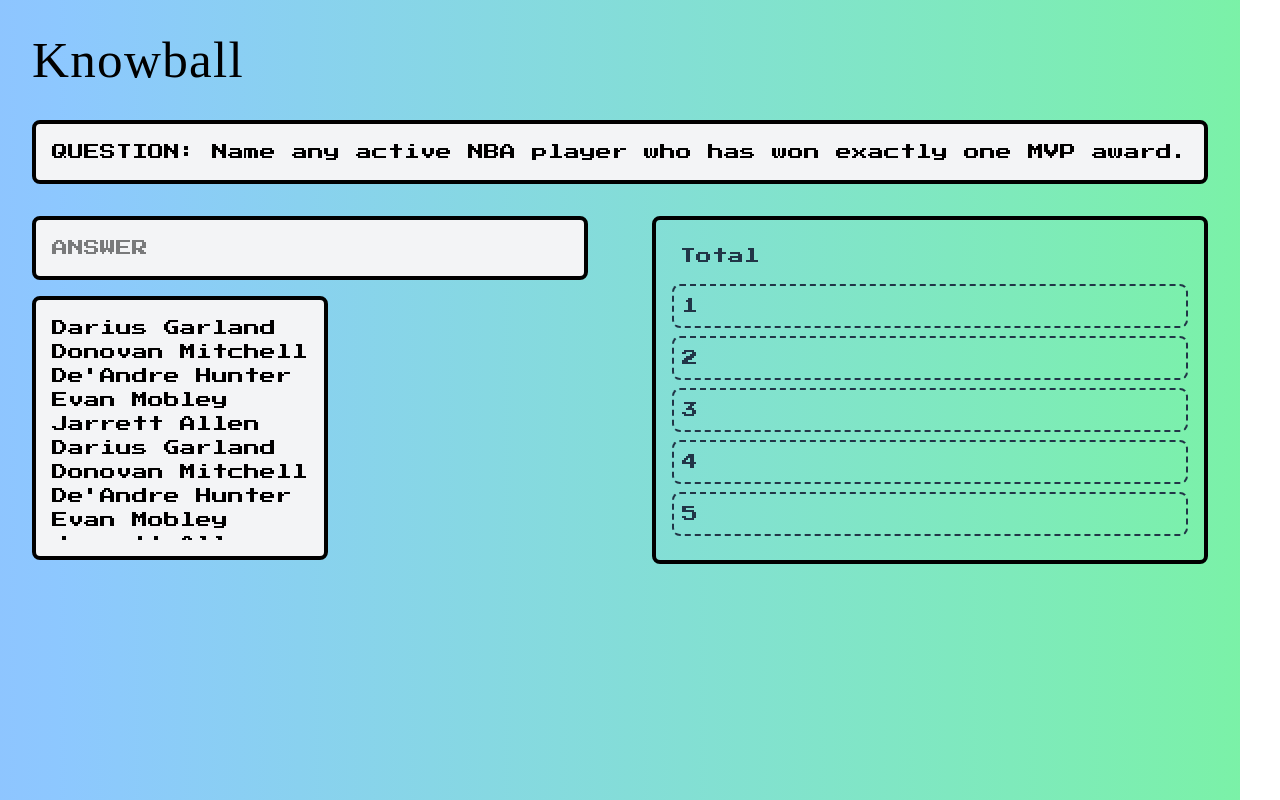
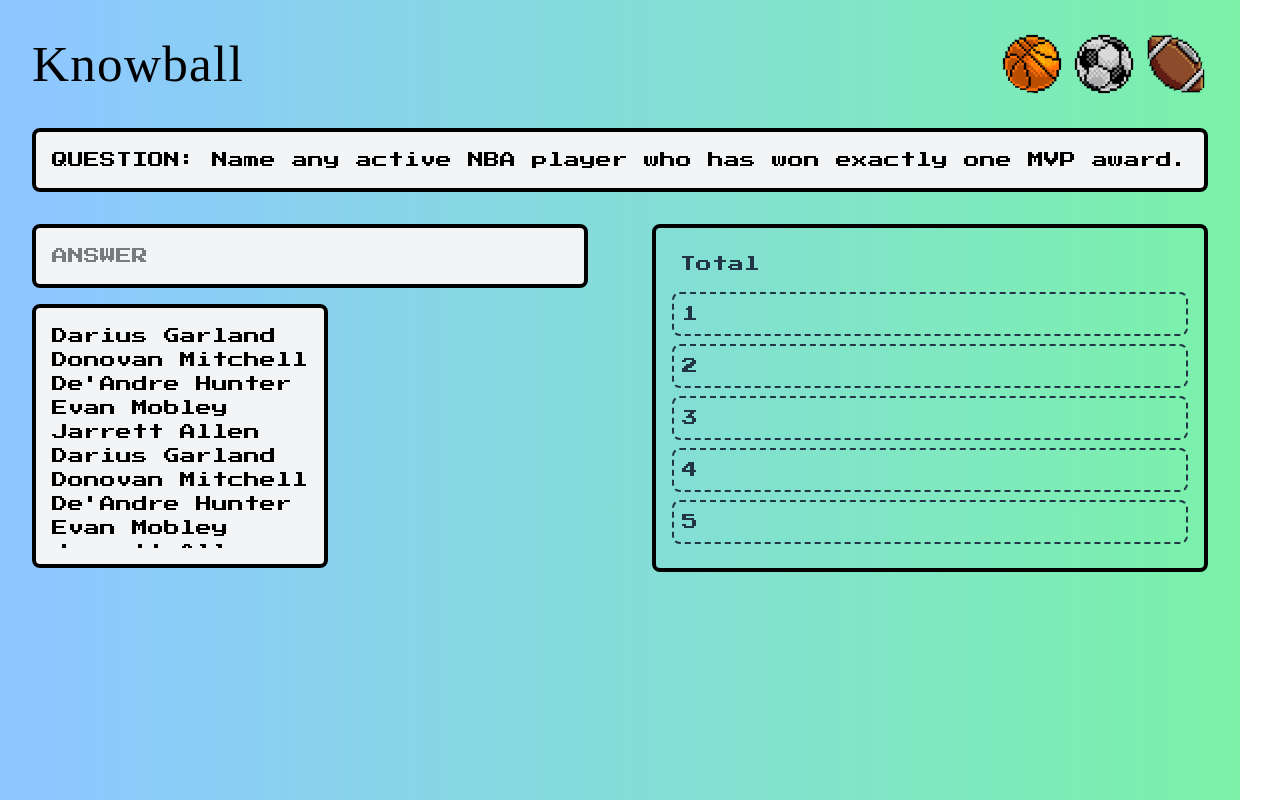
Before and after one commit to BlairBowen/Knowball, a React (Vite) app in the folder frontend/: page / in a window 1280 px wide. Built offline with nearby package versions, Linux system fonts and the light colour scheme; a web font is replaced by a local one.

Commit message:
#43 added icons to title card

```diff
--- a/frontend/src/components/TitleCard.jsx
+++ b/frontend/src/components/TitleCard.jsx
@@ -1,11 +1,24 @@
 import React from "react";
+import basketball from "../assets/pixel bball.png";
+import soccerball from "../assets/pixel sball.png";
+import football from "../assets/pixel fball.png";
 
 const TitleCard = () => {
   return (
-    <div className="p-8 pb-0">
+    <div className="p-8 pb-0 flex justify-between items-center">
       <h1 className="font-tourney text-black tracking-wide">
         Knowball
       </h1>
+      <div className="flex space-x-2">
+        {[basketball, soccerball, football].map((img, index) => (
+          <img
+            key={index}
+            src={img}
+            alt="Pixel sport icon"
+            className="w-16 h-16 cursor-pointer"
+          />
+        ))}
+      </div>
     </div>
   );
 };
```
